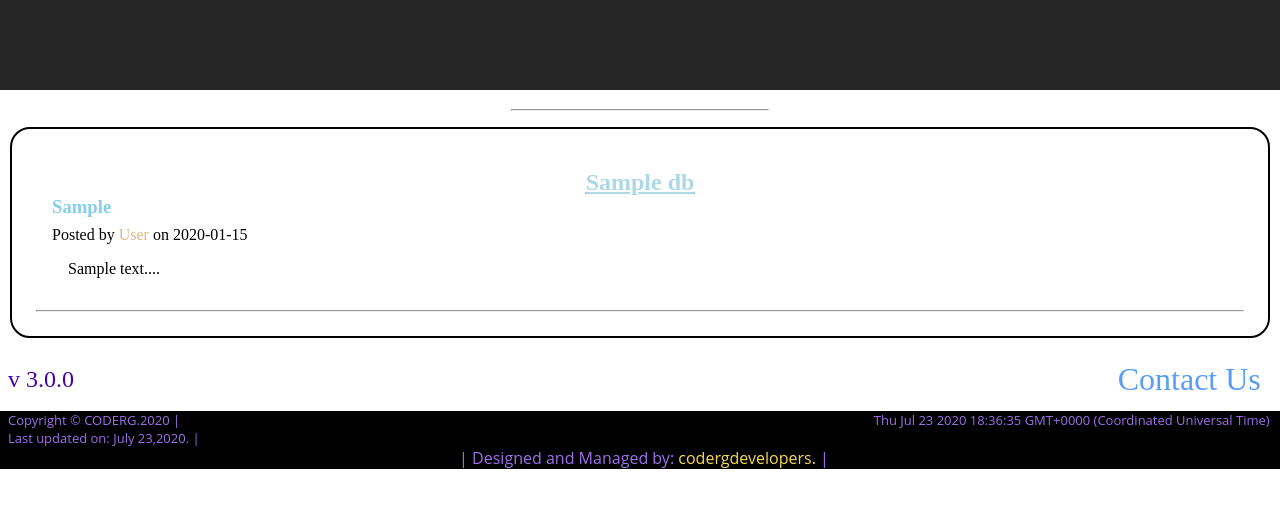
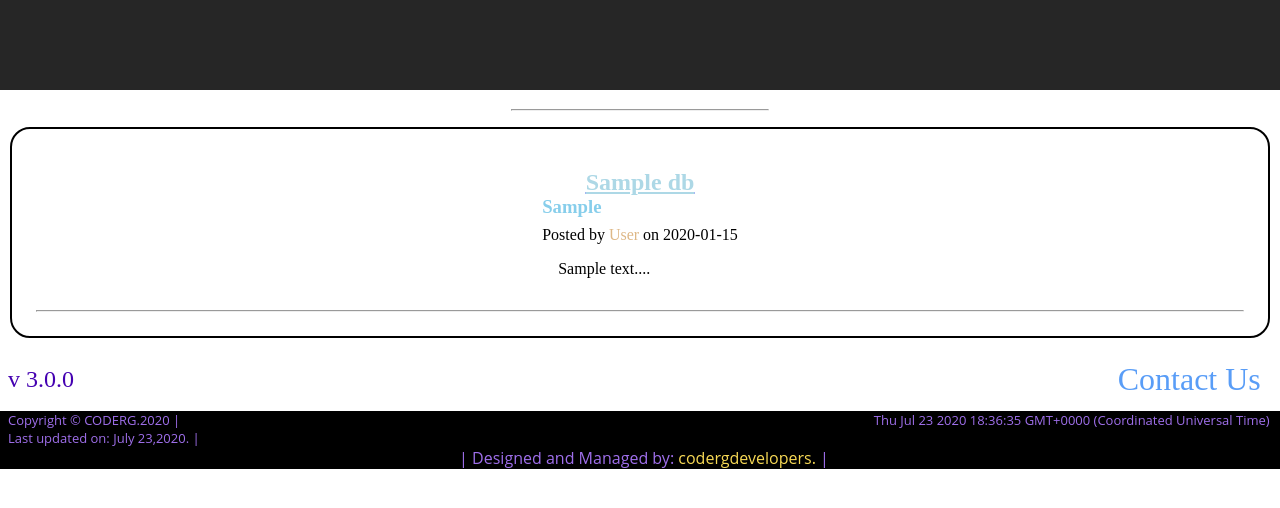
Before and after one commit to codergdevelopers/coderg, a Flask app: page /blog in a window 1280 px wide. Shown: the part 262-770 px from the top of the page. Run offline with Flask 2, Linux system fonts and the light colour scheme; tables that the repository leaves empty hold one stand-in row (values such as "Sample post").

Commit message:
working on css of blog.html

```diff
--- a/flask_qa/static/css/stylesh16.css
+++ b/flask_qa/static/css/stylesh16.css
@@ -259,6 +259,8 @@
 
 .post-preview{
     padding: 1rem;
+    display: grid;
+    justify-content: center;
 }
 
 .post-start{
```
